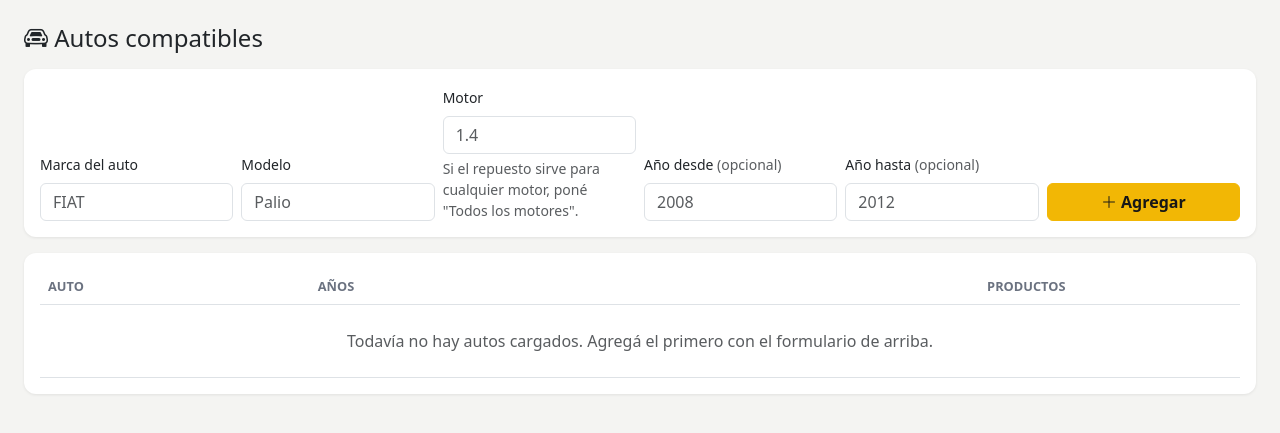
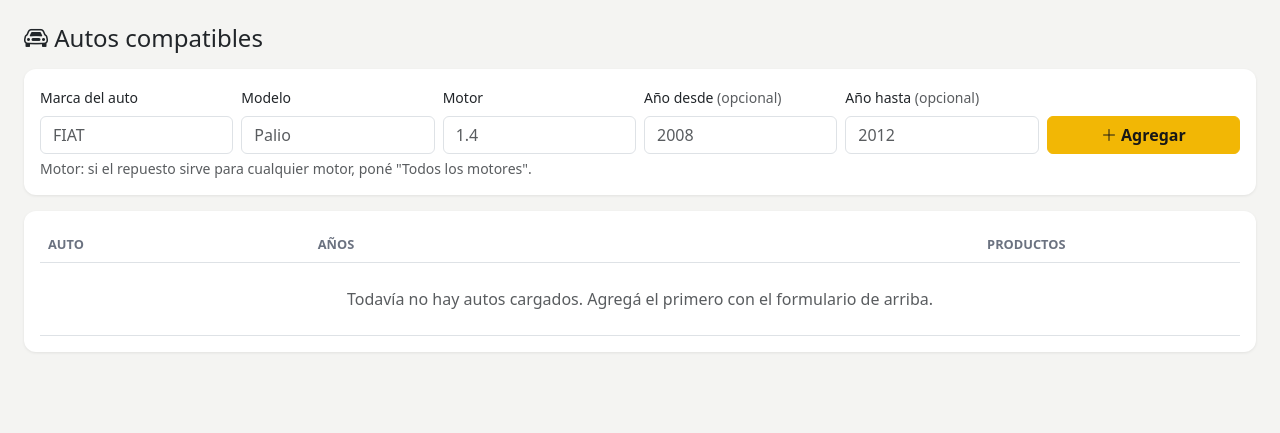
Before and after one commit to celescaa/frenos_embragues_app, a Flask app: page /vehiculos in a window 1280 px wide. Shown: the part 73-506 px from the top of the page. Run offline with Flask 3, Linux system fonts and the light colour scheme; the visitor is signed in with stand-in values (Sample User, id 1); data that the repository does not hold is empty; parts of the project's set-up code (start-up, migrations or seed data) failed here and were passed over; some libraries are stand-ins or nearby versions.

Commit message:
Alinear el formulario de autos y sumar su ícono al menú
La ayuda del campo Motor vivía adentro de su columna: la hacía más alta
que las demás y, con la fila alineada abajo, ese campo quedaba un renglón
más arriba que el resto. Pasa a un renglón propio debajo de toda la fila.

Autos era la única opción del menú Stock sin ícono.

Co-Authored-By: Claude Opus 5.5 <noreply@anthropic.com>

```diff
--- a/templates/base.html
+++ b/templates/base.html
@@ -67,7 +67,7 @@
           <ul class="dropdown-menu">
             <li><a class="dropdown-item" href="{{ url_for('productos_lista') }}"><i class="bi bi-box-seam"></i> Productos</a></li>
             <li><a class="dropdown-item" href="{{ url_for('categorias_lista') }}"><i class="bi bi-tags"></i> Categorías</a></li>
-            <li><a class="dropdown-item" href="{{ url_for('vehiculos_lista') }}">Autos</a></li>
+            <li><a class="dropdown-item" href="{{ url_for('vehiculos_lista') }}"><i class="bi bi-car-front"></i> Autos</a></li>
             <li><a class="dropdown-item" href="{{ url_for('stock_no_facturado') }}"><i class="bi bi-arrow-left-right"></i> Compras/ventas sin factura</a></li>
           </ul>
         </li>
--- a/templates/vehiculos.html
+++ b/templates/vehiculos.html
@@ -19,7 +19,6 @@
       <input name="motor" class="form-control" required placeholder="1.4"
              list="motoresSugeridos">
       <datalist id="motoresSugeridos"><option value="Todos los motores"></datalist>
-      <div class="form-text">Si el repuesto sirve para cualquier motor, poné "Todos los motores".</div>
     </div>
     <div class="col-md-2">
       <label class="form-label small">Año desde <span class="text-muted">(opcional)</span></label>
@@ -31,6 +30,12 @@
     </div>
     <div class="col-md-2">
       <button class="btn btn-primary w-100"><i class="bi bi-plus-lg"></i> Agregar</button>
+    </div>
+    {# La ayuda del motor va en un renglón aparte, debajo de toda la fila:
+       adentro de la columna de Motor la hacía más alta que las demás y, con
+       align-items-end, ese campo quedaba un renglón más arriba que el resto. #}
+    <div class="col-12 form-text mt-1">
+      Motor: si el repuesto sirve para cualquier motor, poné "Todos los motores".
     </div>
   </form>
 </div>
```
